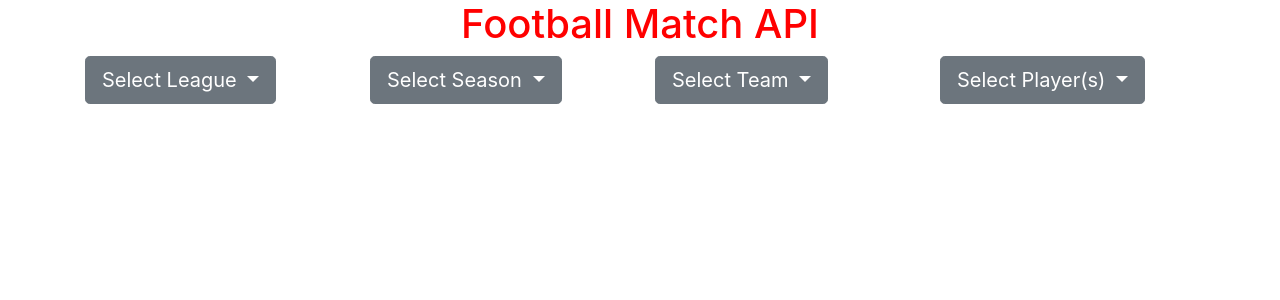
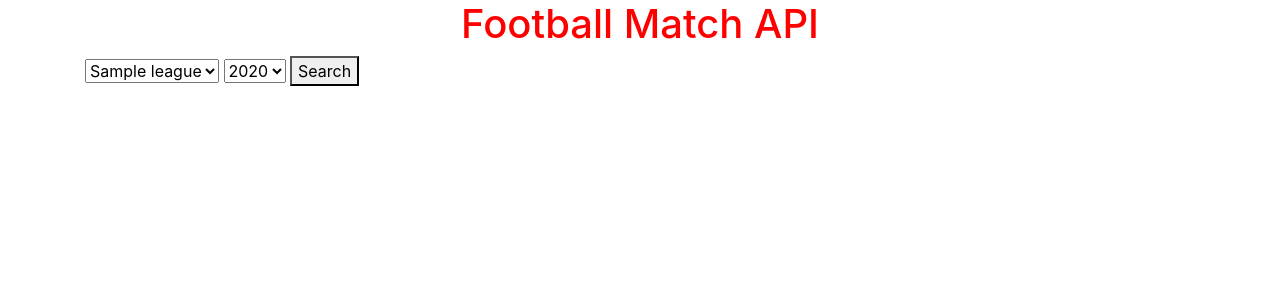
Before and after one commit to dev-baal1/Football-API, a Flask app: page / in a window 1280 px wide. Shown: the top 300 px of the page. Run offline with Flask 3, Linux system fonts and the light colour scheme; a database or web service that is not in the repository returns one stand-in record (values such as "Sample title"); data that the repository does not hold is empty.

Commit message:
functionality for team stats

```diff
--- a/app.py
+++ b/app.py
@@ -1,42 +1,71 @@
-from flask import Flask, render_template, request
+from flask import Flask, render_template, request, redirect, url_for
 import requests
-
 
 main_app = Flask(__name__)
 
 headers = {
 	"X-RapidAPI-Key": "8e166509famsh4c22546da213b07p164dcajsnd93994744682",
-	"X-RapidAPI-Host": "api-football-v1.p.rapidapi.com"}
+	"X-RapidAPI-Host": "api-football-v1.p.rapidapi.com"
+}
+
+
+def get_leagues():
+    url = "https://api-football-v1.p.rapidapi.com/v3/leagues"
+    league_data = requests.get(url, headers=headers, params={"type": "league"}).json()['response']
+    return league_data
+
+
+def get_team_names(league, season):
+    url = f"https://api-football-v1.p.rapidapi.com/v3/teams?league={league}&season={season}"
+    team_names = requests.get(url, headers=headers).json()['response']
+    return team_names
+
+
+def get_team_stats(league, season, team):
+    url = "https://api-football-v1.p.rapidapi.com/v3/teams/statistics"
+    querystring = {"league": league, "season": season, "team": team}
+    team_stats = requests.get(url, headers=headers, params=querystring).json()['response']
+    return team_stats
+
+
+@main_app.route('/', methods=['GET', 'POST'])
+def home():
+    if request.method == 'POST':
+        league_id = request.form.get('league')
+        year = request.form.get('year')
+        return redirect(url_for('teams', league=league_id, year=year))
+    else:
+        return render_template('index.html', league_data=get_leagues())
+
+
+@main_app.route('/teams', methods=['GET', 'POST'])
+def teams():
+        if request.form.get('team_name'):
+            league_id = request.args.get('league')
+            year = request.args.get('year')
+            team = request.form.get('team_name')
+            return redirect(url_for('stats',team=team, year=year, league=league_id))
+
+        else:
+            league_id = request.args.get('league')
+            year = request.args.get('year')
+            team_names = get_team_names(league_id, year)
+            return render_template('teams.html', teams=team_names)
 
 
 
+@main_app.route('/stats', methods=['GET', 'POST'])
+def stats():
 
-def get_league_names_and_id():
-    url = "https://api-football-v1.p.rapidapi.com/v3/leagues"
+    league = request.args.get('league')
+    year = request.args.get('year')
+    team = request.args.get('team')
 
-    league_data = requests.get(url, headers=headers, params={"type":"league"}).json()['response']
-    league_name_id = {}
-    for league in league_data:
-        league_name_id.update({league['league']['name']: league['league']['id']})
+    stats = get_team_stats(league, year, team)
+    print(stats)
 
+    return render_template('stats.html', stats=stats)
 
-    return league_name_id
-
-
-
-def get_team_names(league, season):
-    url = "https://api-football-v1.p.rapidapi.com/v3/teams?league=39&season=2021"
-    querystring = {league, season}
-
-    team_data = requests.get(url, headers=headers, params=querystring).json()
-
-
-
-
-
-@main_app.route('/')
-def home():
-    return render_template('index.html', league_data=get_league_names_and_id())
 
 if __name__ == "__main__":
     main_app.run(debug=True)
--- a/templates/index.html
+++ b/templates/index.html
@@ -25,79 +25,38 @@
         </div>
       </div>
     </div>
+    {% block content %}
     <div class="container">
-      <div class="row">
-        <div class="col-3">
-          <div class="btn-group">
-            <button
-              id="league"
-              class="btn btn-secondary btn-lg dropdown-toggle"
-              type="button"
-              data-toggle="dropdown"
-              aria-haspopup="true"
-              aria-expanded="false"
-            >
-              Select League
-            </button>
-            <div class="dropdown-menu">
-              {% for i in league_data%}
+      <div class="row ">
+        <div class="col">
+          <form action="#" method="POST">
+              <select name="league">
+                {% for i in league_data%}
 
-              <div>
-                <button type="button" class="league-option btn btn-light">
-                  {{ i }}
-                </button>
-              </div>
-              {% endfor %}
-            </div>
-          </div>
-        </div>
-        <div class="col-3">
-          <div class="btn-group">
-            <button
-              class="btn btn-secondary btn-lg dropdown-toggle"
-              type="button"
-              data-toggle="dropdown"
-              aria-haspopup="true"
-              aria-expanded="false"
-            >
-              Select Season
-            </button>
-            <div class="dropdown-menu"></div>
-          </div>
-        </div>
+                <option  value="{{ i['league']['id'] }}">
+                  {{ i['league']['name'] }}
+                </option>
 
-        <div class="col-3">
-          <div class="btn-group">
-            <button
-              id="teamDropdownButton"
-              class="btn btn-secondary btn-lg dropdown-toggle"
-              type="button"
-              data-toggle="dropdown"
-              aria-haspopup="true"
-              aria-expanded="false"
-            >
-              Select Team
-            </button>
-            <div class="dropdown-menu"></div>
-          </div>
-        </div>
-        <div class="col-3">
-          <div class="btn-group">
-            <button
-              class="btn btn-secondary btn-lg dropdown-toggle"
-              type="button"
-              data-toggle="dropdown"
-              aria-haspopup="true"
-              aria-expanded="false"
-            >
-              Select Player(s)
-            </button>
-            <div class="dropdown-menu"><p>...</p></div>
-          </div>
-        </div>
+                {% endfor %}
+              </select>
+
+
+              <select name="year" >
+              <p>{% set years = [] %}</p>
+              {% for i in league_data %} {% if i['seasons'][0]['year'] not in
+              years %}
+              <p>{% set _ = years.append(i['seasons'][0]['year']) %}</p>
+              <option value="{{i['seasons'][0]['year']}}">
+                <p>{{ i['seasons'][0]['year'] }}</p>
+              </option>
+              {% endif %} {% endfor %}
+            </select>
+
+            <button type="submit">Search</button>
+          </form>
       </div>
     </div>
-    <div></div>
+    {% endblock %}
 
     <script>
       let league_el = document.getElementById("league");
```
Also changed, not shown: templates/stats.html (added, +17 -0 lines), templates/teams.html (added, +12 -0 lines).
